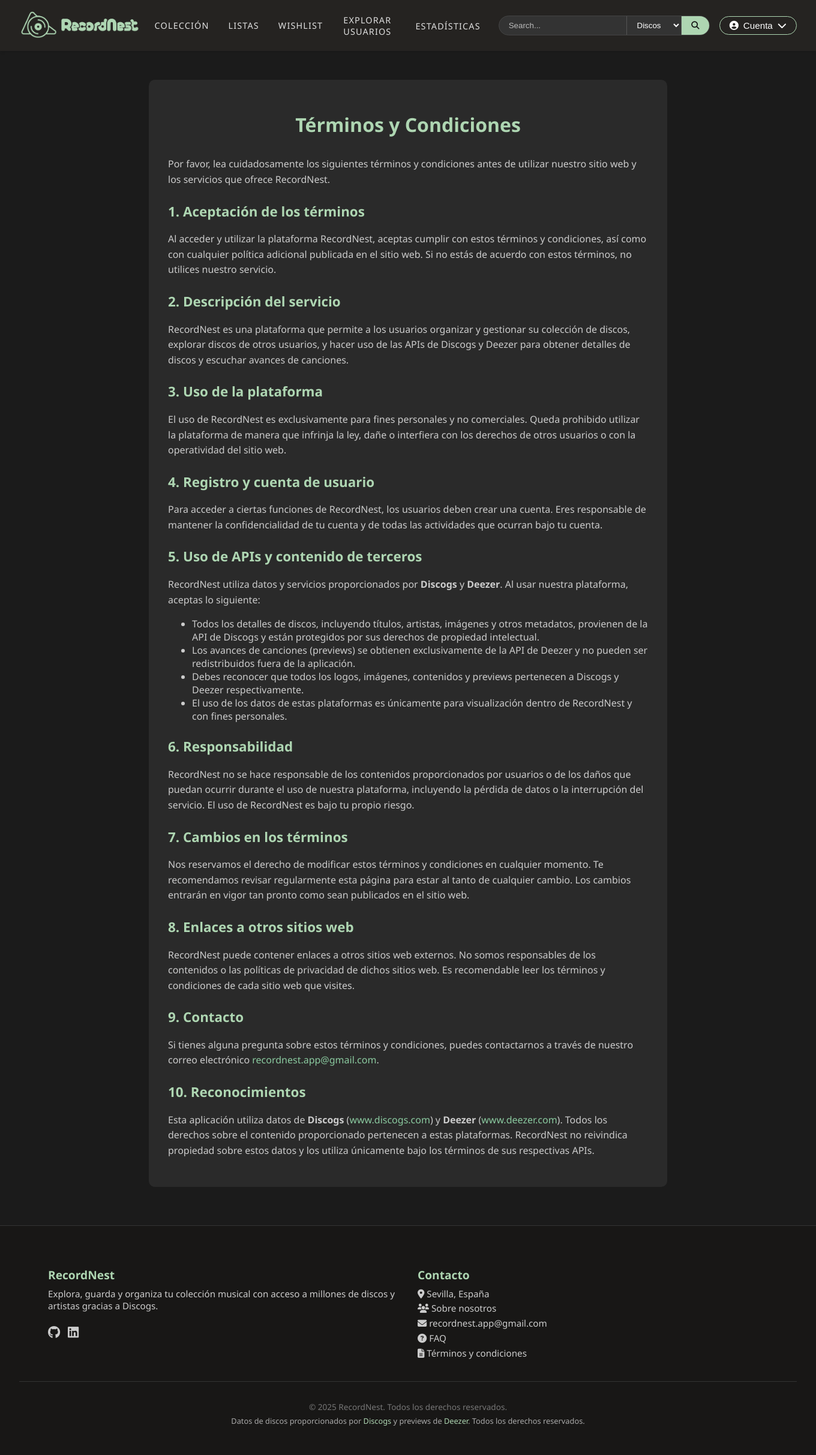
After one commit to HectorNG840/RecordNest, a Django app: page /terms/ in a window 1360 px wide. The commit adds this page. Shown: the whole page at 60% size. Run offline with Django 5.2, Linux system fonts and the light colour scheme.

Commit message:
feat: added FAQ and terms of agreement

```diff
--- a/RecordNest/main/static/css/about.css
+++ b/RecordNest/main/static/css/about.css
@@ -7,14 +7,14 @@ body {
   max-width: 900px;
   margin: 3rem auto;
   padding: 2rem;
-  background-color: #1f1f1f;
+  background-color: #2a2a2a;
   border-radius: 12px;
   box-shadow: 0 0 14px rgba(0,0,0,0.3);
 }
 
 .about-title {
   font-size: 2rem;
-  color: #b2f1c2;
+  color: #aed6b2;
   margin-bottom: 1.5rem;
   text-align: center;
 }
--- a/RecordNest/main/static/css/base.css
+++ b/RecordNest/main/static/css/base.css
@@ -1,4 +1,4 @@
-body {
+html,body {
   background-color: #111;
   font-family: "Segoe UI", sans-serif;
   margin: 0;
@@ -42,7 +42,8 @@ header {
   align-items: center;
   gap: 2rem;
 }
-.nav-links a {
+.nav-links a,
+.nav-links .dropbtn {
   text-transform: uppercase;
   letter-spacing: 0.08em;
   font-weight: 500;
@@ -53,6 +54,7 @@ header {
   background: none;
   border: none;
   cursor: pointer;
+  font-family: inherit;  /* muy importante para que herede la fuente */
 }
 .nav-links a:hover,
 .dropbtn:hover {
@@ -63,16 +65,6 @@ header {
 .dropdown {
   position: relative;
   display: inline-block;
-}
-.dropbtn {
-  background: none;
-  border: none;
-  color: #e0e0e0;
-  font-size: 0.9rem;
-  text-transform: uppercase;
-  letter-spacing: 0.08em;
-  font-weight: 500;
-  cursor: pointer;
 }
 
 .dropbtn i {
@@ -510,3 +502,18 @@ footer {
   color: #c4c4ff;
   border: 1px solid #667;
 }
+.third-party-note {
+    display: block;
+    font-size: 0.8rem;
+    color: #aaa;
+    margin-top: 5px;
+}
+footer a {
+    color: #aed6b2;
+    text-decoration: none;
+}
+
+footer a:hover {
+    color: #7fa282;
+    text-decoration: underline;
+}
--- /dev/null
+++ b/RecordNest/main/static/css/terms.css
@@ -0,0 +1,42 @@
+body {
+        background-color: #1b1b1b;
+        font-family: "Segoe UI", sans-serif;
+        margin: 0;
+        padding: 0;
+        color: #fff;
+    }
+.terms-container {
+        max-width: 800px;
+        margin: 3rem auto;
+        padding: 2rem;
+        background-color: #2a2a2a;
+        color: #ccc;
+        border-radius: 10px;
+    }
+
+    .terms-container h1 {
+        color: #aed6b2;
+        font-size: 2rem;
+        margin-bottom: 2rem;
+        text-align: center;
+    }
+
+    .terms-container h2 {
+        color: #aed6b2;
+        font-size: 1.4rem;
+        margin-top: 1.5rem;
+    }
+
+    .terms-container p {
+        font-size: 1rem;
+        line-height: 1.6;
+    }
+
+    .terms-container a {
+        color: #8bcba0;
+        text-decoration: none;
+    }
+
+    .terms-container a:hover {
+        text-decoration: underline;
+    }
--- a/RecordNest/main/templates/main/base.html
+++ b/RecordNest/main/templates/main/base.html
@@ -28,7 +28,15 @@
         <a href="{% url 'my_lists'  %}">Listas</a>
         <a href="{% url 'user_wishlist' %}">Wishlist</a>
         <a href="{% url 'user_search' %}">Explorar usuarios</a>
-        <a href="{% url 'about' %}">Sobre nosotros</a>
+
+        <div class="dropdown">
+          <button class="dropbtn">Estadísticas</button>
+          <div class="dropdown-content">
+            <a href="{% url 'statistics' %}">Generales</a>
+            <a href="{% url 'top_records' %}">Top Discos</a>
+          </div>
+        </div>
+
       </nav>
 
       <!-- Right-side: Search + User -->
@@ -105,14 +113,18 @@
         <div class="footer-column">
           <h3>Contacto</h3>
           <p><i class="fas fa-map-marker-alt"></i> Sevilla, España</p>
+          <p><a href="{% url 'about' %}"><i class="fas fa-users"></i> Sobre nosotros</a></p>
           <p><a href="mailto:recordnest.app@gmail.com"><i class="fas fa-envelope"></i> recordnest.app@gmail.com</a></p>
-          <p><a href="#"><i class="fas fa-question-circle"></i> FAQ</a></p>
-          <p><a href="#"><i class="fas fa-file-alt"></i> Términos y condiciones</a></p>
+          <p><a href="{% url 'faq' %}"><i class="fas fa-question-circle"></i> FAQ</a></p>
+          <p><a href="{% url 'terms' %}"><i class="fas fa-file-alt"></i> Términos y condiciones</a></p>
         </div>
       </div>
 
       <div class="footer-bottom">
         © 2025 RecordNest. Todos los derechos reservados.
+        <span class="third-party-note">
+          Datos de discos proporcionados por <a href="https://www.discogs.com/" target="_blank">Discogs</a> y previews de <a href="https://www.deezer.com/" target="_blank">Deezer</a>. Todos los derechos reservados.
+        </span>
       </div>
     </footer>
   {% block scripts %}
--- /dev/null
+++ b/RecordNest/main/templates/main/terms.html
@@ -0,0 +1,49 @@
+{% extends 'main/base.html' %}
+
+{% block title %}Términos y Condiciones | RecordNest{% endblock %}
+{% load static %}
+
+{% block content %}
+<link rel="stylesheet" href="{% static 'css/terms.css' %}">
+<div class="terms-container">
+    <h1>Términos y Condiciones</h1>
+
+    <p>Por favor, lea cuidadosamente los siguientes términos y condiciones antes de utilizar nuestro sitio web y los servicios que ofrece RecordNest.</p>
+
+    <h2>1. Aceptación de los términos</h2>
+    <p>Al acceder y utilizar la plataforma RecordNest, aceptas cumplir con estos términos y condiciones, así como con cualquier política adicional publicada en el sitio web. Si no estás de acuerdo con estos términos, no utilices nuestro servicio.</p>
+
+    <h2>2. Descripción del servicio</h2>
+    <p>RecordNest es una plataforma que permite a los usuarios organizar y gestionar su colección de discos, explorar discos de otros usuarios, y hacer uso de las APIs de Discogs y Deezer para obtener detalles de discos y escuchar avances de canciones.</p>
+
+    <h2>3. Uso de la plataforma</h2>
+    <p>El uso de RecordNest es exclusivamente para fines personales y no comerciales. Queda prohibido utilizar la plataforma de manera que infrinja la ley, dañe o interfiera con los derechos de otros usuarios o con la operatividad del sitio web.</p>
+
+    <h2>4. Registro y cuenta de usuario</h2>
+    <p>Para acceder a ciertas funciones de RecordNest, los usuarios deben crear una cuenta. Eres responsable de mantener la confidencialidad de tu cuenta y de todas las actividades que ocurran bajo tu cuenta.</p>
+
+    <h2>5. Uso de APIs y contenido de terceros</h2>
+    <p>RecordNest utiliza datos y servicios proporcionados por <strong>Discogs</strong> y <strong>Deezer</strong>. Al usar nuestra plataforma, aceptas lo siguiente:</p>
+    <ul>
+        <li>Todos los detalles de discos, incluyendo títulos, artistas, imágenes y otros metadatos, provienen de la API de Discogs y están protegidos por sus derechos de propiedad intelectual.</li>
+        <li>Los avances de canciones (previews) se obtienen exclusivamente de la API de Deezer y no pueden ser redistribuidos fuera de la aplicación.</li>
+        <li>Debes reconocer que todos los logos, imágenes, contenidos y previews pertenecen a Discogs y Deezer respectivamente.</li>
+        <li>El uso de los datos de estas plataformas es únicamente para visualización dentro de RecordNest y con fines personales.</li>
+    </ul>
+
+    <h2>6. Responsabilidad</h2>
+    <p>RecordNest no se hace responsable de los contenidos proporcionados por usuarios o de los daños que puedan ocurrir durante el uso de nuestra plataforma, incluyendo la pérdida de datos o la interrupción del servicio. El uso de RecordNest es bajo tu propio riesgo.</p>
+
+    <h2>7. Cambios en los términos</h2>
+    <p>Nos reservamos el derecho de modificar estos términos y condiciones en cualquier momento. Te recomendamos revisar regularmente esta página para estar al tanto de cualquier cambio. Los cambios entrarán en vigor tan pronto como sean publicados en el sitio web.</p>
+
+    <h2>8. Enlaces a otros sitios web</h2>
+    <p>RecordNest puede contener enlaces a otros sitios web externos. No somos responsables de los contenidos o las políticas de privacidad de dichos sitios web. Es recomendable leer los términos y condiciones de cada sitio web que visites.</p>
+
+    <h2>9. Contacto</h2>
+    <p>Si tienes alguna pregunta sobre estos términos y condiciones, puedes contactarnos a través de nuestro correo electrónico <a href="mailto:recordnest.app@gmail.com">recordnest.app@gmail.com</a>.</p>
+
+    <h2>10. Reconocimientos</h2>
+    <p>Esta aplicación utiliza datos de <strong>Discogs</strong> (<a href="https://www.discogs.com/">www.discogs.com</a>) y <strong>Deezer</strong> (<a href="https://www.deezer.com/">www.deezer.com</a>). Todos los derechos sobre el contenido proporcionado pertenecen a estas plataformas. RecordNest no reivindica propiedad sobre estos datos y los utiliza únicamente bajo los términos de sus respectivas APIs.</p>
+</div>
+{% endblock %}
--- a/RecordNest/main/urls.py
+++ b/RecordNest/main/urls.py
@@ -7,6 +7,8 @@ urlpatterns = [
     path('', views.home, name='index'),
     path('search/', include('records.urls')),
     path('sobre-nosotros/', TemplateView.as_view(template_name="main/about.html"), name="about"),
+    path('faq/', TemplateView.as_view(template_name="main/faq.html"), name="faq"),
+    path('terms/', TemplateView.as_view(template_name="main/terms.html"), name="terms"),
     path('load-versions/<int:master_id>/', record_views.load_versions, name='load_versions'),
     path('recomendaciones/', views.recomendaciones_view, name='recomendaciones'),
 ]
```
Also changed, not shown: RecordNest/main/static/css/faq.css (added, +47 -0 lines), RecordNest/main/templates/main/faq.html (added, +63 -0 lines).
